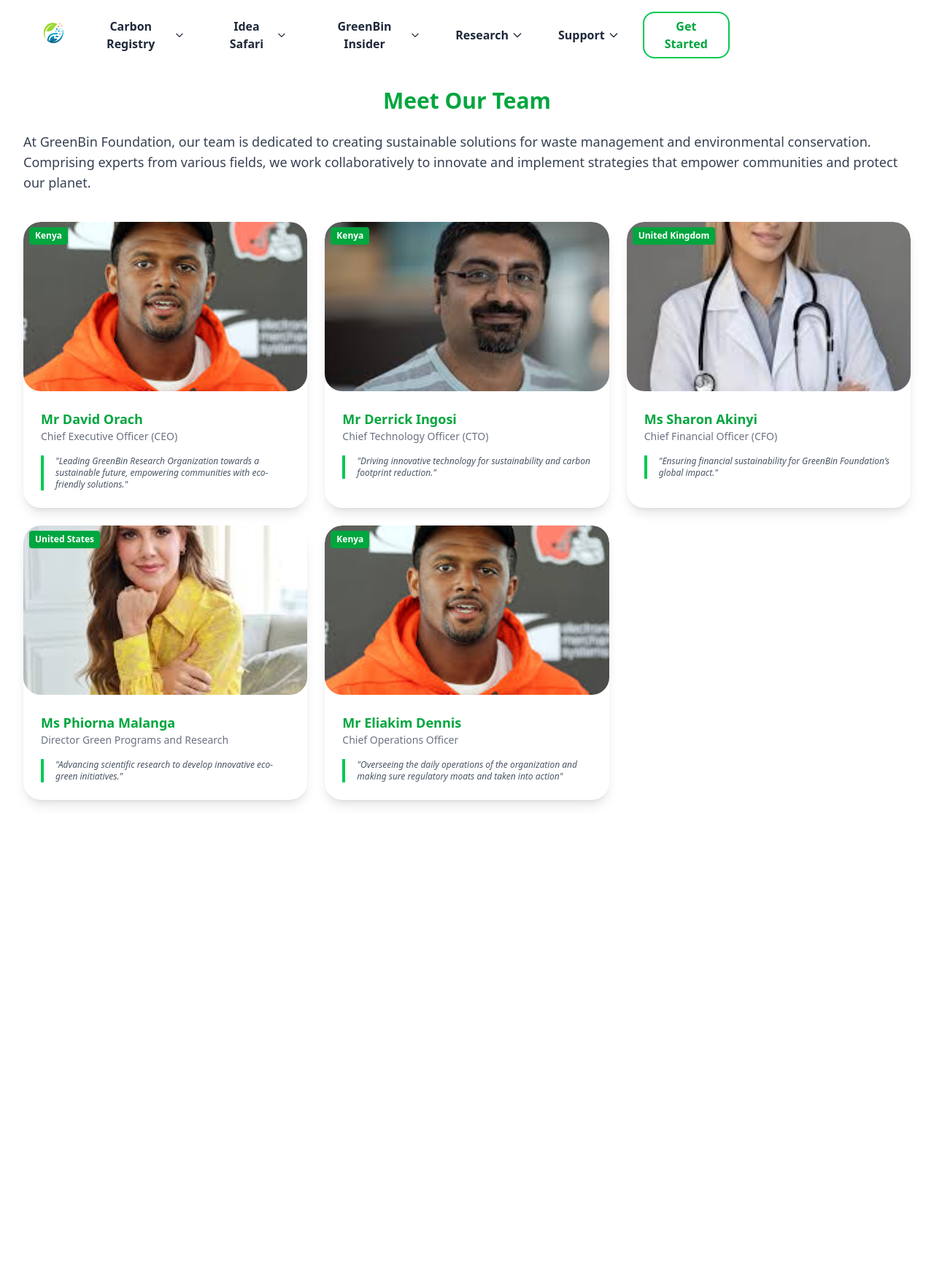
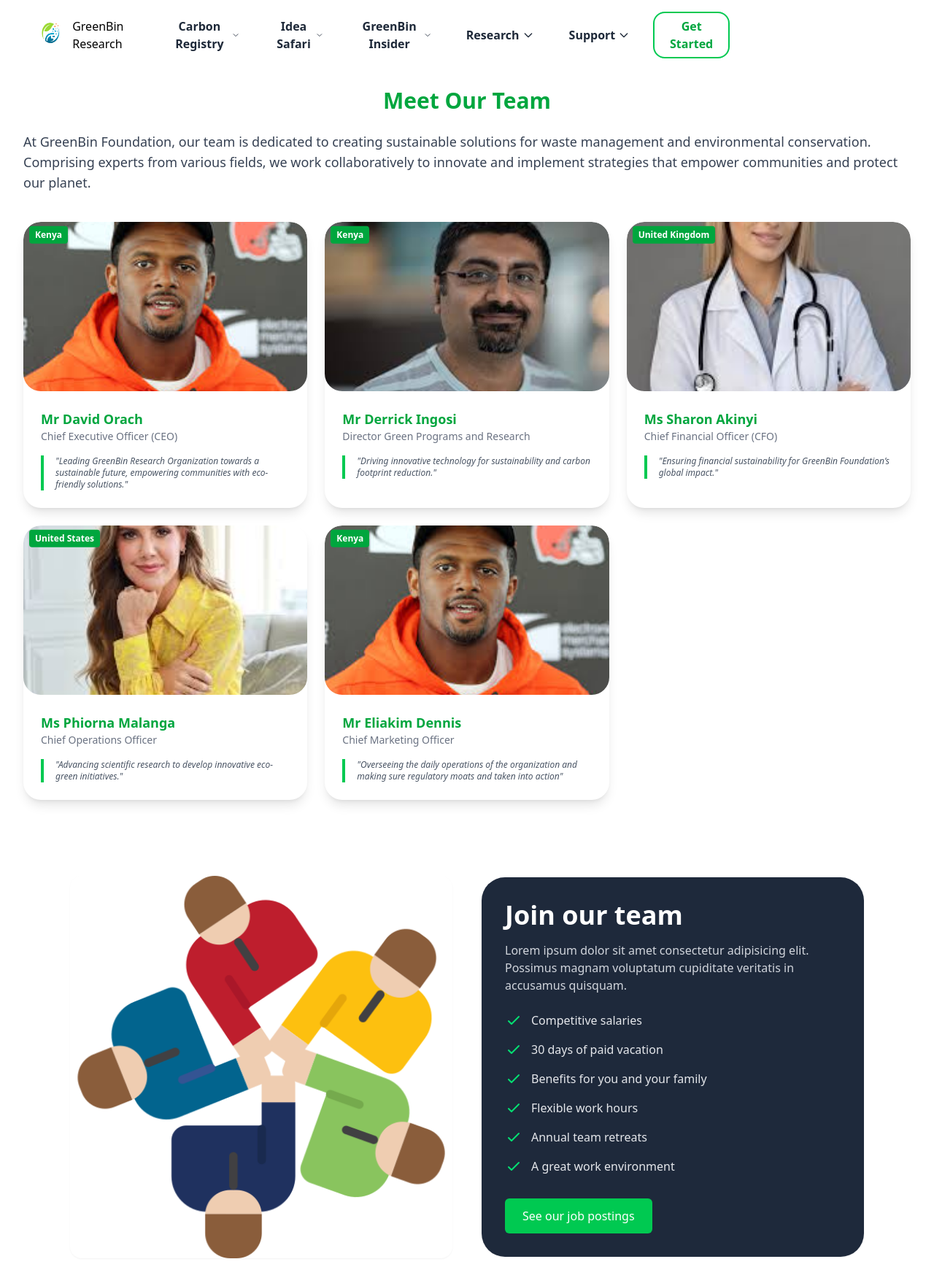
Before and after one commit to crisprtech/green-bin-website, a React (Vite) app: page /OurTeam in a window 1280 px wide. Shown: the top 1762 px of the page at 73% size. Before the commit the page ends 1136 px from the top, so only its background shows below. Built offline with nearby package versions, Linux system fonts and the light colour scheme.

Commit message:
latest committed changes

```diff
--- a/src/App.jsx
+++ b/src/App.jsx
@@ -20,6 +20,8 @@ import OurTeam from "./pages/OurTeam";
 import OurServices from "./pages/Services";
 import DonatePage from "./pages/Donate";
 import ContactUs from "./pages/ContactUs";
+import JoinOurTeam from "./pages/JoinTeam";
+import PageNotFound from "./pages/PageNotFound";
 function App() {
   return (
     <Router>
@@ -67,6 +69,9 @@ function App() {
         <Route path="/Services" element={<OurServices />} />
         <Route path="/Donate" element={<DonatePage />} />
         <Route path="/ContactUs" element={<ContactUs />} />
+        <Route path="/JoinTeam" element={<JoinOurTeam />} />
+        <Route path="/PageNotFound" element={<PageNotFound/>} />
+
       </Routes>
     </Router>
   );
--- a/src/pages/ContactUs.jsx
+++ b/src/pages/ContactUs.jsx
@@ -21,7 +21,7 @@ const ContactUs = () => {
           animate={{ opacity: 1, y: 0 }}
           transition={{ duration: 0.7 }}
         >
-          Contact GreenBin
+          Contact GreenBin Research
         </motion.h1>
         <motion.p
           className="mt-4 max-w-2xl mx-auto text-gray-700 text-lg"
--- a/src/pages/JoinTeam.jsx
+++ b/src/pages/JoinTeam.jsx
@@ -13,7 +13,7 @@ const benefits = [
 
 export default function JoinOurTeam() {
   return (
-    <section className="bg-[#0F172A] text-white py-16 px-4 sm:px-8 md:px-16">
+    <section className="bg-white text-white py-16 px-4 sm:px-8 md:px-16">
       <div className="max-w-7xl mx-auto grid md:grid-cols-2 gap-10 items-center">
         {/* IMAGE */}
         <motion.div
@@ -25,7 +25,7 @@ export default function JoinOurTeam() {
           <img
             src={teamImg}
             alt="Join our team"
-            className="rounded-2xl shadow-lg w-full"
+            className="rounded-2xl shadow-xs w-full"
           />
         </motion.div>
 
@@ -35,7 +35,7 @@ export default function JoinOurTeam() {
           whileInView={{ opacity: 1, y: 0 }}
           transition={{ delay: 0.2, duration: 0.8 }}
           viewport={{ once: true }}
-          className="bg-[#1E293B] rounded-2xl p-8 shadow-xl"
+          className="bg-[#1E293B] rounded-4xl p-8 shadow-xs"
         >
           <h2 className="text-3xl md:text-4xl font-bold mb-4 text-white">
             Join our team
--- a/src/pages/OurTeam.jsx
+++ b/src/pages/OurTeam.jsx
@@ -17,7 +17,7 @@ const OurTeam = () => {
     },
     {
       name: "Mr Derrick Ingosi",
-      title: "Chief Technology Officer (CTO)",
+      title: "Director Green Programs and Research",
       country: "Kenya",
       testimonial:
         "Driving innovative technology for sustainability and carbon footprint reduction.",
@@ -33,7 +33,7 @@ const OurTeam = () => {
     },
     {
       name: "Ms Phiorna Malanga",
-      title: "Director Green Programs and Research",
+      title:  "Chief Operations Officer",
       country: "United States",
       testimonial:
         "Advancing scientific research to develop innovative eco-green initiatives.",
@@ -41,7 +41,7 @@ const OurTeam = () => {
     },
     {
       name: "Mr Eliakim Dennis",
-      title: "Chief Operations Officer",
+      title: "Chief Marketing Officer",
       country: "Kenya",
       testimonial:
         "Overseeing the daily operations of the organization and making sure regulatory moats and taken into action",
@@ -101,6 +101,10 @@ const OurTeam = () => {
           </motion.div>
         ))}
       </div>
+      <div className="mt-10">
+      <JoinOurTeam />
+
+      </div>
     </div>
   );
 };
--- a/src/pages/PageNotFound.jsx
+++ b/src/pages/PageNotFound.jsx
@@ -1,5 +1,4 @@
 import React from "react";
-import "animate.css";
 
 const PageNotFound = () => {
   return (
--- a/src/pages/landingPage/Footer.jsx
+++ b/src/pages/landingPage/Footer.jsx
@@ -16,11 +16,11 @@ const Footer = () => {
 
   return (
     <div
-      className="relative overflow-hidden rounded-2xl"
-      style={{ backgroundColor: "#f5f5f5" }}
+      className="relative bg-[#1E293B]  overflow-hidden rounded-2xl"
+      style={{ backgroundColor: "#1E293B" }}
     >
       {/* Footer Section */}
-      <footer className="bg-white text-black py-10">
+      <footer className="bg-[#1E293B]  text-white py-10">
         <div className="max-w-7xl mx-auto grid grid-cols-1 md:grid-cols-4 gap-8">
           {/* About GreenBin */}
           <div className="footer-element">
@@ -154,7 +154,7 @@ const Footer = () => {
               className="bg-gray-100 text-black px-4 py-2 rounded-md focus:outline-none focus:ring-2 focus:ring-green-500"
             />
             <motion.button
-              className="bg-green-500 hover:bg-green-600 text-white px-4 py-2 rounded-md"
+              className="bg-[#AEF359] hover:bg-green-600 text-white px-4 py-2 rounded-md"
               whileHover={{ scale: 1.05 }}
               whileTap={{ scale: 0.95 }}
             >
--- a/src/pages/landingPage/Header.jsx
+++ b/src/pages/landingPage/Header.jsx
@@ -30,7 +30,7 @@ const Header = () => {
         <Link to="/" className="flex items-center space-x-2">
           <img src={logo} alt="GreenBin Logo" className="w-18 h-18" />
         </Link>
-
+      <h1>GreenBin Research</h1>
         {/* Mobile menu toggle */}
         <button
           className="md:hidden"
```
Also changed, not shown: src/pages/ideaSafari/IdeaSafari.jsx (+6 -6 lines), src/pages/landingPage/ImplementingPartners.jsx (deleted), src/pages/wasteFellowship/NextWasteRallies.jsx (deleted), src/pages/wasteFellowship/TopCleanedCities.jsx (deleted).
